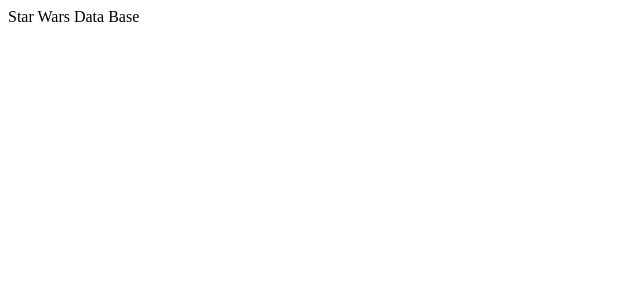
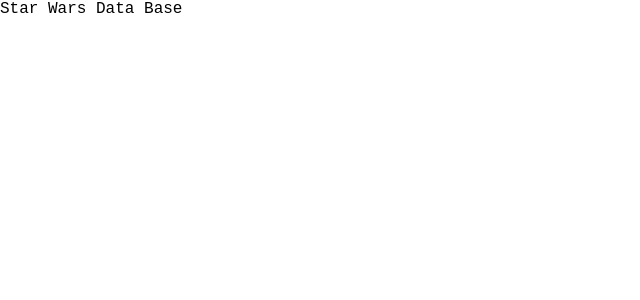
Before and after one commit to foretoo/Reacties, a React app in the folder sw-db/: page / in a window 1280 px wide. Shown: the top 300 px of the page, without its empty margins (0-640 px from the left). Built offline with nearby package versions, Linux system fonts and the light colour scheme.

Commit message:
init css file

```diff
--- a/sw-db/src/App.js
+++ b/sw-db/src/App.js
@@ -1,5 +1,6 @@
 import React, { Component } from "react"
 import ReactDOM from "react-dom"
+import "./style.css"
 
 class App extends Component {
   render() {
--- a/sw-db/src/index.html
+++ b/sw-db/src/index.html
@@ -3,6 +3,7 @@
   <head>
     <meta charset="utf-8" />
     <meta name="viewport" content="width=device-width, initial-scale=1.0" />
+    <link rel="stylesheet" type="text/css" href="src/style.css">
     <title>StarWars DB</title>
   </head>
   <body>
--- /dev/null
+++ b/sw-db/src/style.css
@@ -0,0 +1,8 @@
+* {
+  margin: 0;
+  padding: 0;
+  outline: 0;
+  border: 0;
+  font-size: 16px;
+  font-family: monospace;
+}
```
